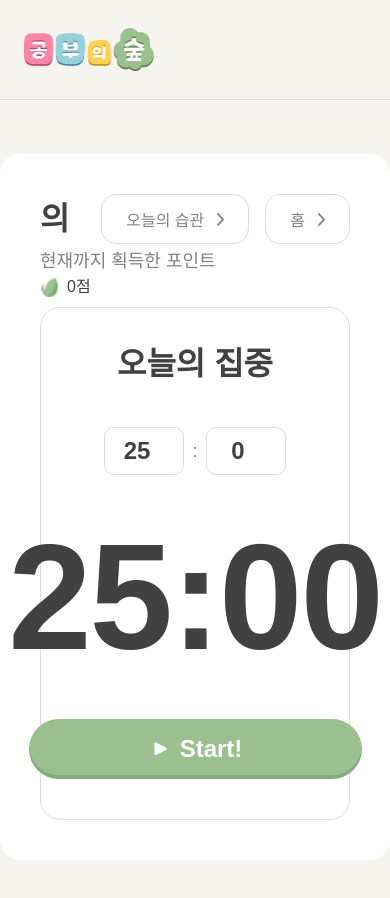
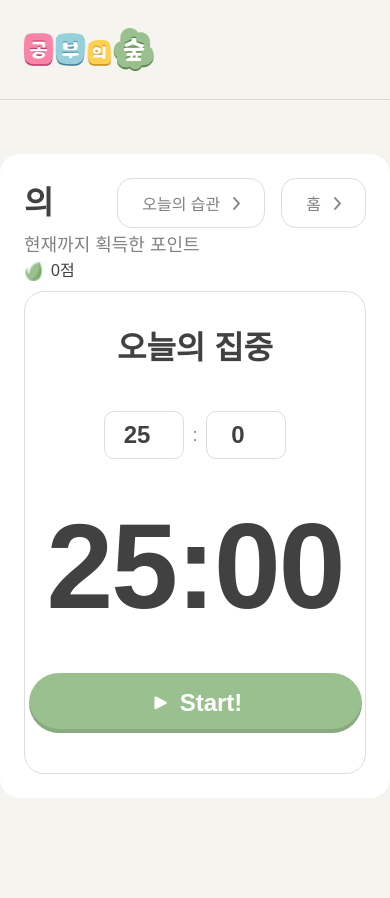
Before and after one commit to kimchanhee0309/Forest-of-Study-Team-5, a React (Vite) app: page /studies/1/focus in a window 390 px wide. Shown: the top 898 px of the page. Built offline with nearby package versions, Linux system fonts and the light colour scheme; no server answers; a web font is replaced by a local one.

Commit message:
feat: 태블릿 반응형 UI 추가 (max-width: 744px)

```diff
--- a/src/components/focus/Timer/Timer.module.css
+++ b/src/components/focus/Timer/Timer.module.css
@@ -37,6 +37,12 @@
 .running  { color: var(--red); }
 .negative { color: var(--gray-818181); }
 
+@media (max-width: 744px) {
+  .timer {
+    font-size: 120px;
+  }
+}
+
 @media (max-width: 375px) {
   .timer {
     font-size: 80px;
--- a/src/pages/FocusPage/FocusPage.module.css
+++ b/src/pages/FocusPage/FocusPage.module.css
@@ -139,6 +139,20 @@
 }
 
 /* ============================
+   태블릿 (max-width: 744px)
+   ============================ */
+@media (max-width: 744px) {
+  .wrapper {
+    padding-bottom: 216px;
+    gap: 16px;
+  }
+
+  .container {
+    padding: 24px;
+  }
+}
+
+/* ============================
    모바일 (max-width: 375px)
    ============================ */
 @media (max-width: 375px) {
```
